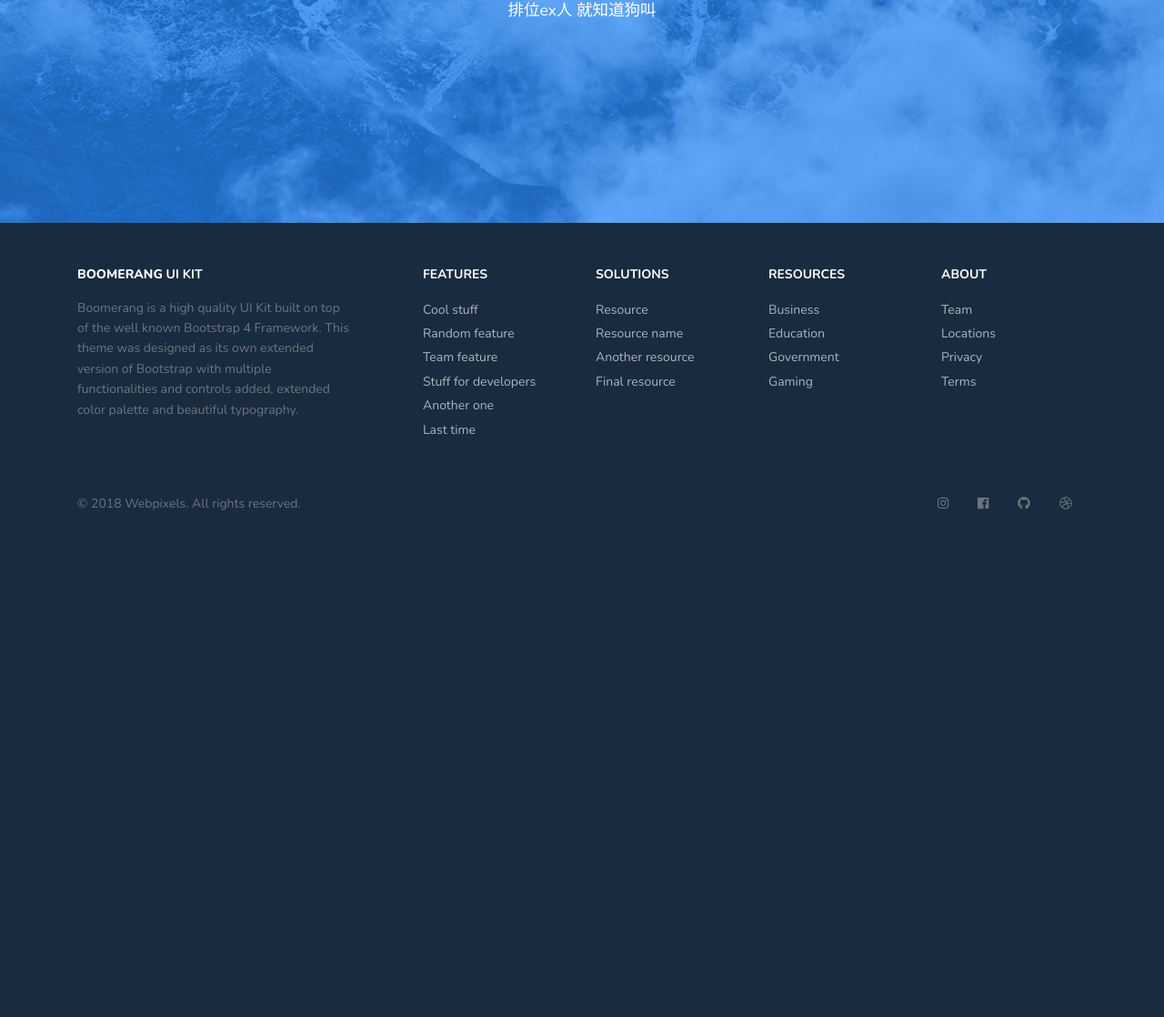
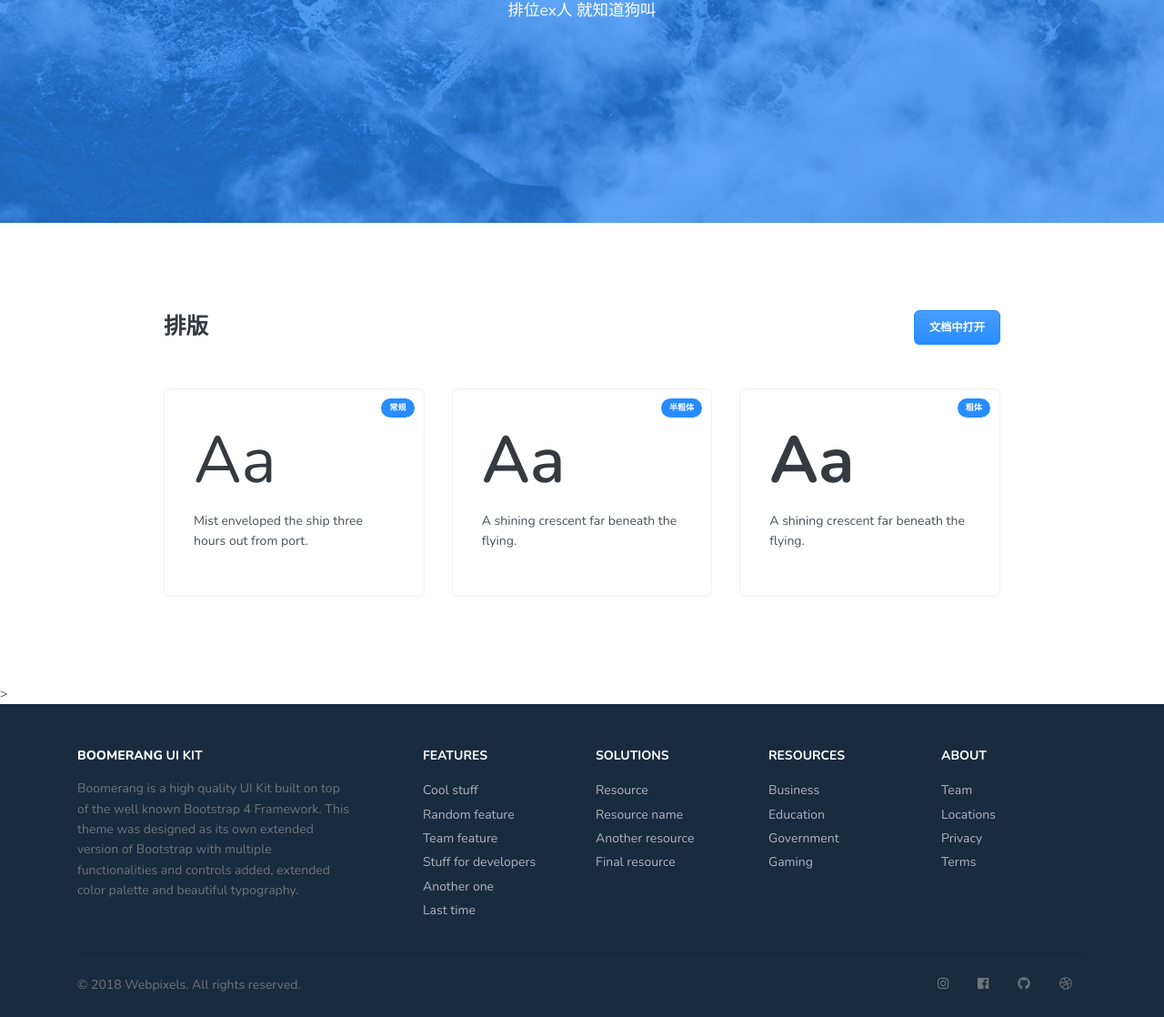
Before and after one commit to zexue-lin/Lattiex, a Laravel app: page / in a window 1280 px wide. Shown: the part 617-1735 px from the top of the page at 91% size. Before the commit the page ends 1206 px from the top, so only its background shows below. Run offline with Laravel 8, Linux system fonts and the light colour scheme; parts of the project's set-up code (start-up, migrations or seed data) failed here and were passed over; some libraries are stand-ins or nearby versions.

Commit message:
新的内容

```diff
--- a/resources/views/common/meta.blade.php
+++ b/resources/views/common/meta.blade.php
@@ -14,7 +14,9 @@
 {{--<link rel="stylesheet/less" href="{{URL::asset('assets/css/reset.less')}}">--}}
 
 <!-- 公共样式 -->
-{{--<link rel="stylesheet/less" href="{{URL::asset('assets/css/common.less')}}">--}}
+<link rel="stylesheet" href="{{URL::asset('assets/css/theme.css')}}">
+<link rel="stylesheet" href="{{URL::asset('assets/css/demo.css')}}">
+<link href="https://fonts.googleapis.com/css?family=Nunito:400,600,700,800|Roboto:400,500,700" rel="stylesheet">
 
 {{--页面独立的css文件--}}
 @stack('css')
--- a/resources/views/common/navbar.blade.php
+++ b/resources/views/common/navbar.blade.php
@@ -91,6 +91,9 @@
                     <a class="dropdown-item" href="#">
                         <i class="fas fa-cog text-primary"></i>设置
                     </a>
+                    <a class="dropdown-item" href="#">
+                        <i class="fas fa-users text-primary"></i>个人信息
+                    </a>
                     <div class="dropdown-divider" role="presentation"></div>
                     <a class="dropdown-item" href="#">
                         <i class="fas fa-sign-out-alt text-primary"></i>退出登录
--- a/resources/views/home/index.blade.php
+++ b/resources/views/home/index.blade.php
@@ -5,9 +5,7 @@
 
 {{--页面独立的css文件--}}
 @push('css')
-    <link rel="stylesheet" href="{{URL::asset('assets/css/theme.css')}}">
-    <link rel="stylesheet" href="{{URL::asset('assets/css/demo.css')}}">
-    <link href="https://fonts.googleapis.com/css?family=Nunito:400,600,700,800|Roboto:400,500,700" rel="stylesheet">
+
 @endpush
 
 @section('content')
@@ -15,7 +13,9 @@
     {{--  顶部导航  --}}
     @include('common.navbar')
 
+    {{--  主体内容  --}}
     <main class="main">
+        {{--    第一部分，背景图    --}}
         <section class="spotlight parallax bg-cover bg-size--cover" data-spotlight="fullscreen"
                  style="background-image:  url('{{ asset('assets/images/backgrounds/img-1.jpg') }}')">
             <span class="mask bg-primary alpha-7"></span>
@@ -45,6 +45,70 @@
                 </div>
             </div>
         </section>
+        {{--    第二部分    --}}
+        <section class="slice slice-lg">
+            <div class="container">
+                <div class="row justify-content-center">
+                    <div class="col-lg-10">
+                        <!-- Typography部分 -->
+                        <div class="row align-items-center mb-5">
+                            <div class="col-8">
+                                <h2 class="heading h3 mb-0">排版</h2>
+                            </div>
+                            <div class="col-4 text-right">
+                                <a href="docs/typography.html" class="btn btn-sm btn-primary">文档中打开</a>
+                            </div>
+                        </div>
+                        <div class="row typeface-palette cols-xs-space cols-sm-space cols-md-space">
+                            <div class="col-sm-4">
+                                <a>
+                                    <div class="typeface-entry">
+                                    <span
+                                        class="badge badge-md typeface-badge badge-pill bg-primary text-white">常规</span>
+                                        <h3 class="heading display-3 font-weight-400 text-dark">
+                                            Aa
+                                        </h3>
+                                        <p>
+                                            Mist enveloped the ship three hours out from port.
+                                        </p>
+                                    </div>
+                                </a>
+                            </div>
+                            <div class="col-sm-4">
+                                <a>
+                                    <div class="typeface-entry">
+                                        <span
+                                            class="badge badge-md typeface-badge badge-pill bg-primary text-white">半粗体</span>
+                                        <h3 class="heading display-3 font-weight-600 text-dark">
+                                            Aa
+                                        </h3>
+                                        <p>
+                                            A shining crescent far beneath the flying.
+                                        </p>
+                                    </div>
+                                </a>
+                            </div>
+                            <div class="col-sm-4">
+                                <a data-value="'Quicksand', sans-serif">
+                                    <div class="typeface-entry">
+                                    <span
+                                        class="badge badge-md typeface-badge badge-pill bg-primary text-white">粗体</span>
+                                        <h3 class="heading display-3 font-weight-700 text-dark">
+                                            Aa
+                                        </h3>
+                                        <p>
+                                            A shining crescent far beneath the flying.
+                                        </p>
+                                    </div>
+                                </a>
+                            </div>
+                        </div>
+                    </div>
+                </div>
+
+            </div>
+        </section>
+        >
     </main>
 
     {{--  底部导航  --}}
--- a/routes/web.php
+++ b/routes/web.php
@@ -2,6 +2,7 @@
 
 
 use App\Http\Controllers\HomeController;
+use App\Http\Controllers\UserController;
 use Illuminate\Support\Facades\Route;
 
 /*
@@ -17,7 +18,12 @@ use Illuminate\Support\Facades\Route;
 // 首页页面
 Route::get('/', [HomeController::class, 'index']);
 
+// 用户相关路由
+Route::prefix('/user')->group(function () {
+    Route::get('login', [UserController::class, 'login']);
+});
 
+// 后台管理页面
 Route::group(['prefix' => 'admin'], function () {
     Voyager::routes();
 });
```
Also changed, not shown: app/Http/Controllers/UserController.php (added, +14 -0 lines), resources/views/user/login.blade.php (added, +57 -0 lines).
